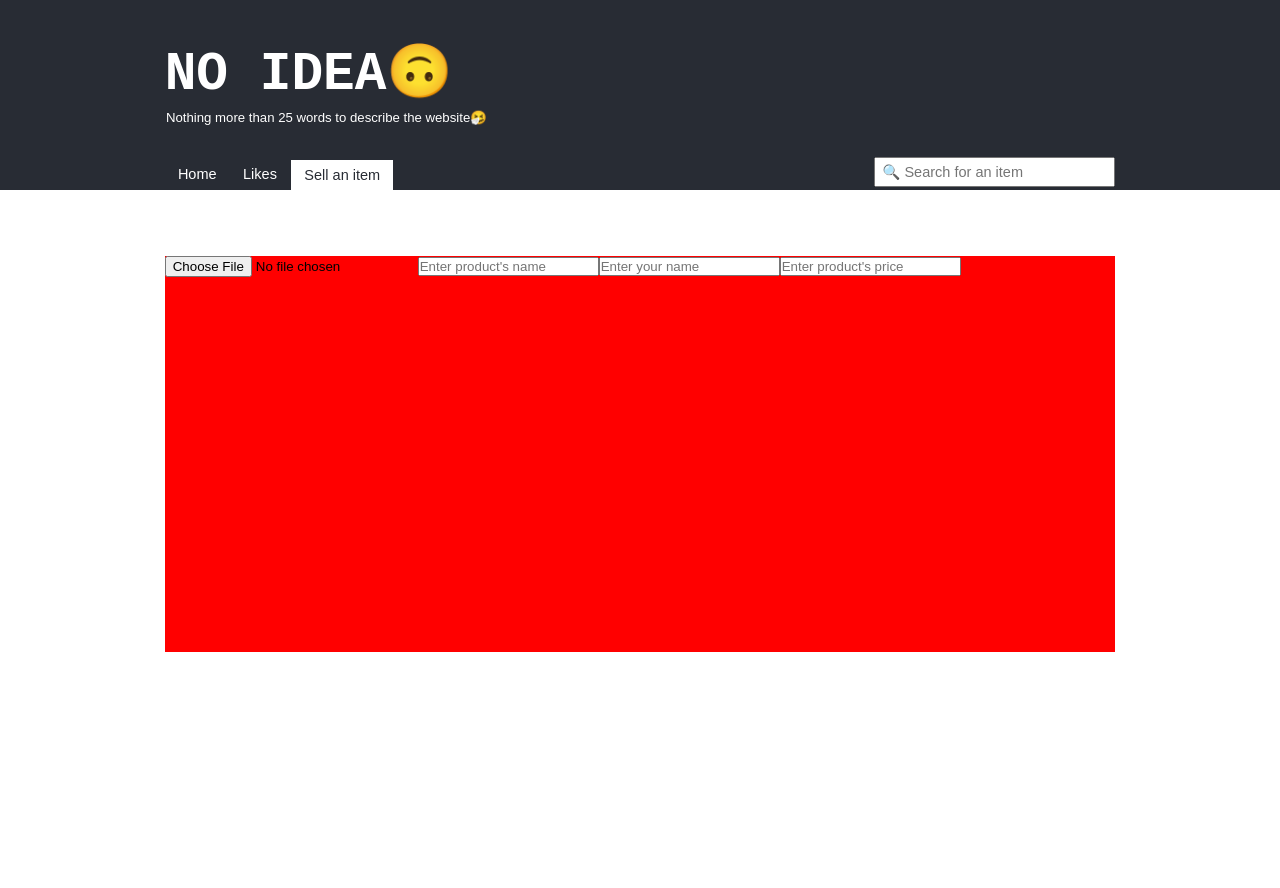
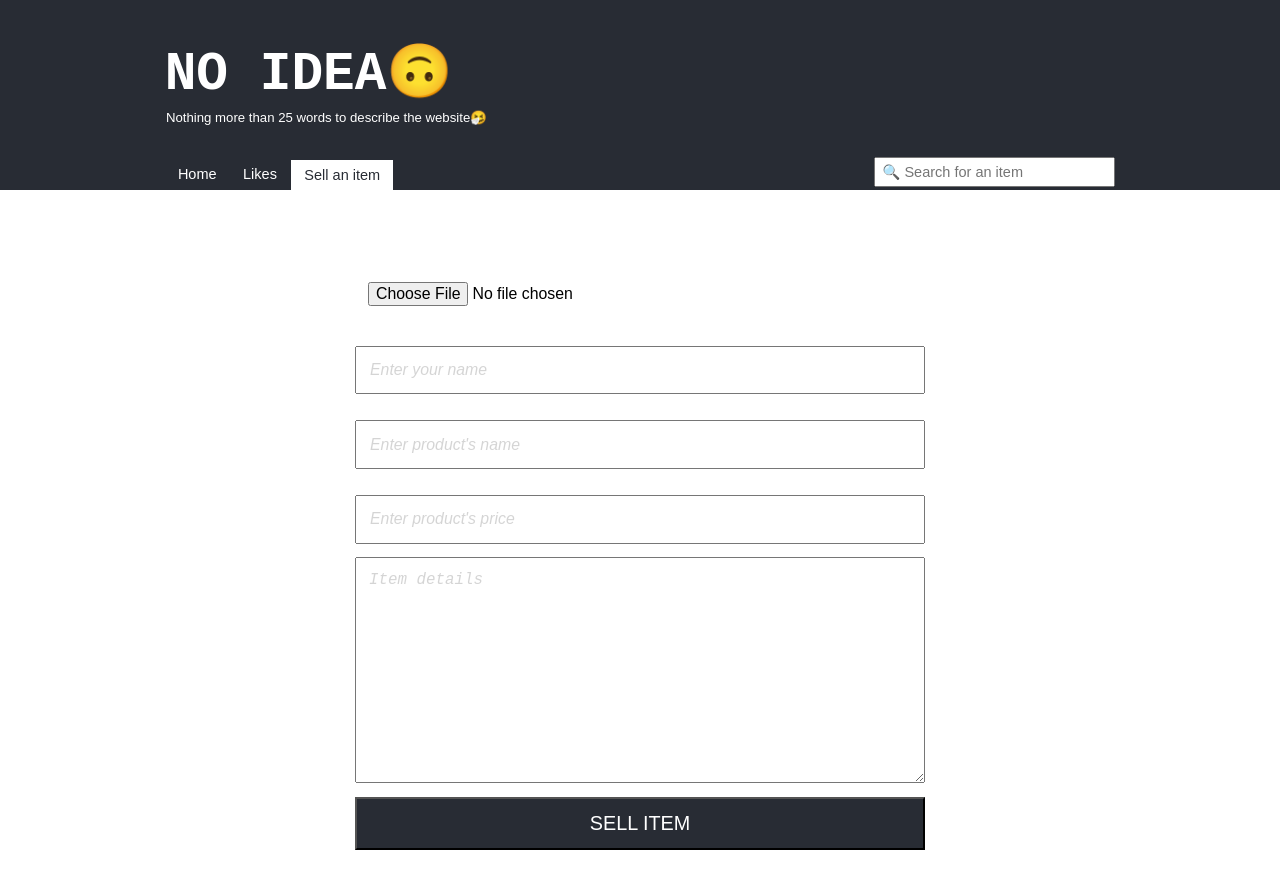
Before and after one commit to ashrofdev/UIbuy, a React (Create React App) app: page / in a window 1280 px wide. Both pictures are taken after a click on the button "Sell an item". Shown: the top 888 px of the page. Before the commit the page ends 800 px from the top, so only its background shows below. Built offline with nearby package versions, Linux system fonts and the light colour scheme.

Commit message:
building sales page

```diff
--- a/src/Components/Sell/Sell.js
+++ b/src/Components/Sell/Sell.js
@@ -5,9 +5,11 @@ const Sell = () => {
     return (
         <div className="sell-page">
             <input type="file" className="product_img" />
+            <input placeholder="Enter your name" className="seller_name"/>
             <input placeholder="Enter product's name" className="product_name"/>
-            <input placeholder="Enter your name" className="seller_name"/>
             <input placeholder="Enter product's price" className="product_price"/>
+            <textarea placeholder="Item details"/>
+            <button>SELL ITEM</button>
         </div>
     );
 };
--- a/src/Components/Sell/sell.css
+++ b/src/Components/Sell/sell.css
@@ -11,6 +11,36 @@
 
 .sell-page {
     animation: sell .5s;
-    height: 30rem;
-    background-color: red;
+    display: flex;
+    flex-direction: column;
+    width: 60%;
+    margin: auto;
 }
+
+.sell-page input {
+    padding: 1rem;
+    font-size: 1.2rem;
+    outline: none;
+    margin: 1rem 0;
+}
+.sell-page input::placeholder {
+    opacity: .3;
+    font-style: italic;
+}
+.sell-page textarea {
+    height: 15rem;
+    font-size: 1.2rem;
+    outline: none;
+    padding: 1rem;
+}
+.sell-page textarea::placeholder {
+    opacity: .3;
+    font-style: italic;
+}
+.sell-page button {
+    padding: 1rem;
+    font-size: 1.5rem;
+    margin-top: 1rem;
+    color: #fff;
+    background-color: #282c34;
+}
```
